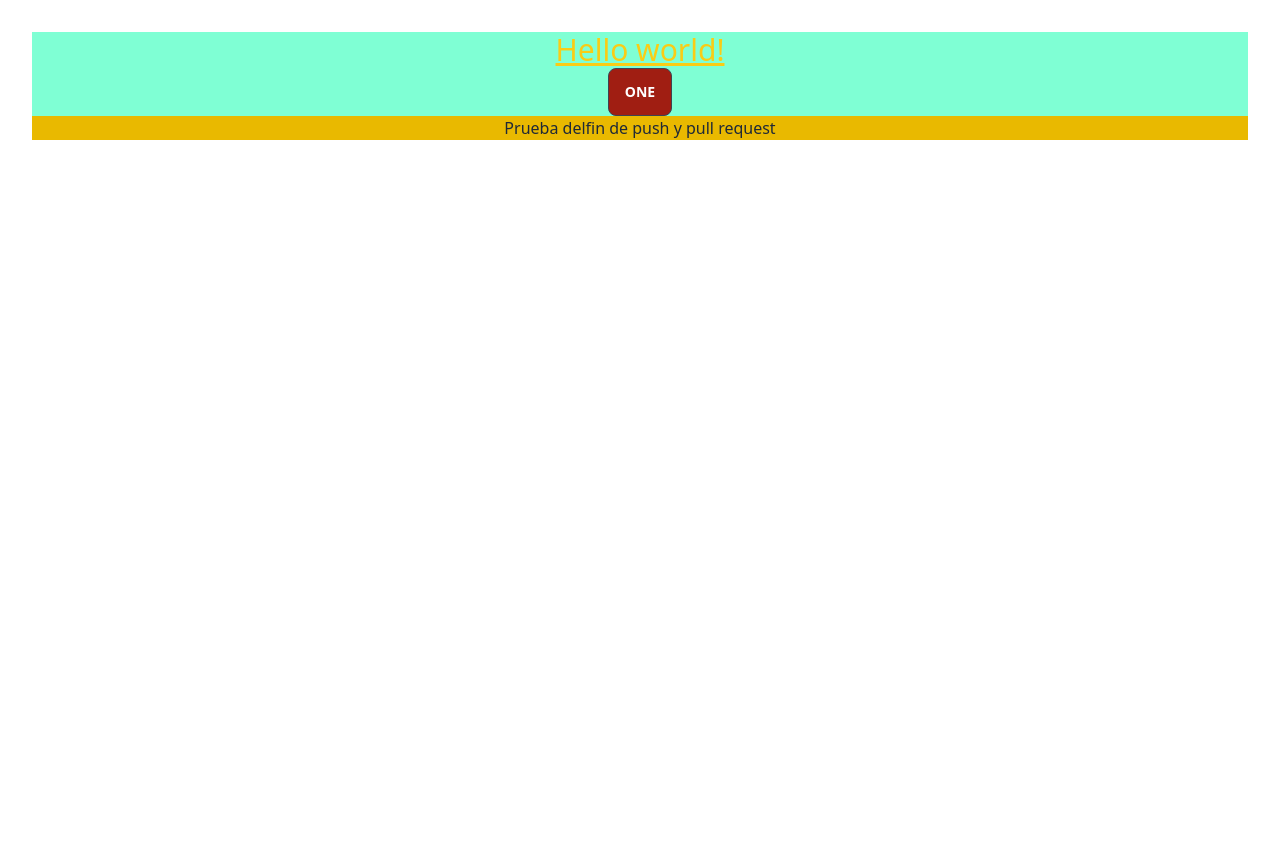
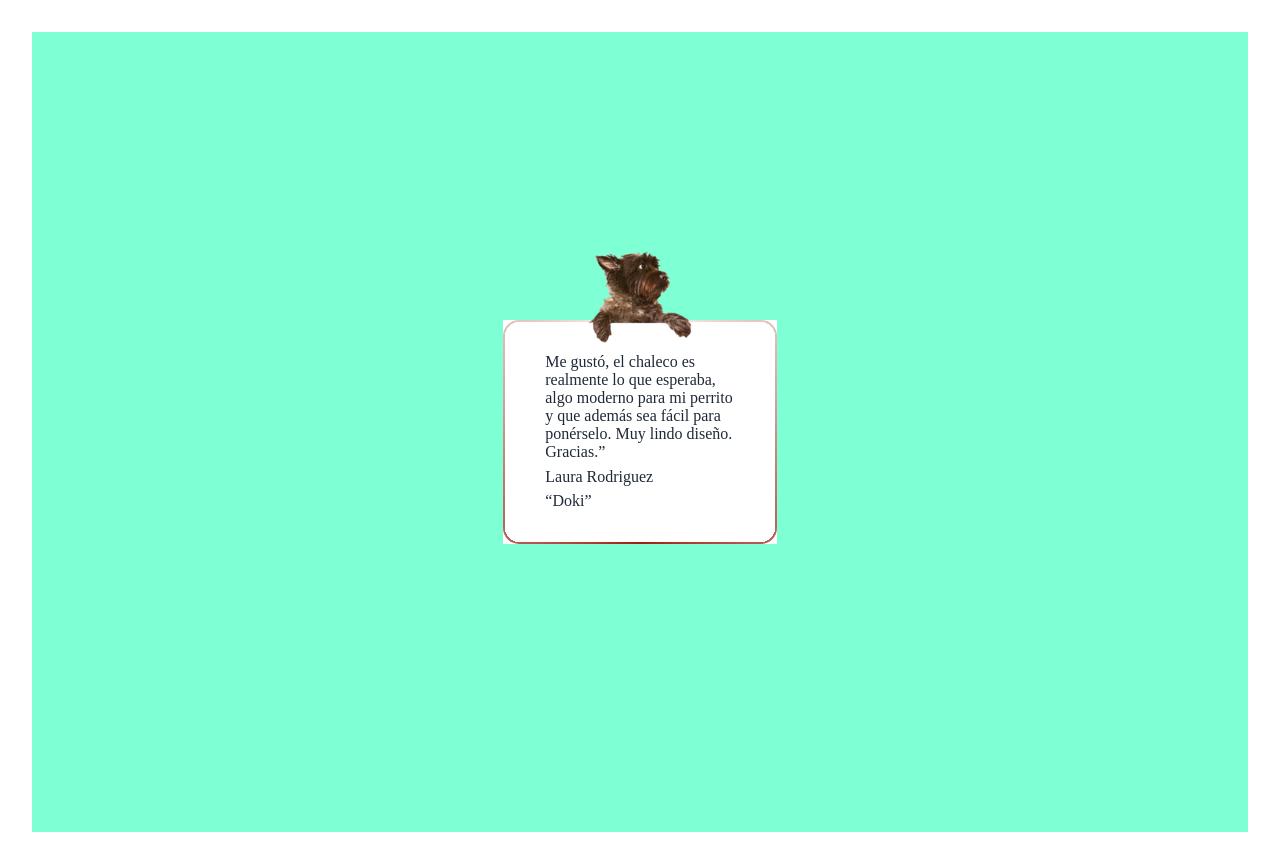
Before and after one commit to MaitenCullen/MonarquiaPerruna, a React (Vite) app: page / in a window 1280 px wide. Before the commit the page ends 800 px from the top, so only its background shows below. Built offline with nearby package versions, Linux system fonts and the light colour scheme.

Commit message:
resolvi conflicto, traje los cambios de la otra rama y trabaje en la card del perrito

```diff
--- a/src/App.jsx
+++ b/src/App.jsx
@@ -1,21 +1,13 @@
 import { useState } from 'react'
 import './App.css'
+import { Home } from './Home';
 function App() {
   const [count, setCount] = useState(0)
 
   return (
     <>
     <div className="App">
-      <h1 class="text-3xl underline text-yellow-400">
-        Hello world!
-      </h1>
-      <button className="btn bg-redPrimary">One</button>
-    </div>
-    <div>
-      <p className="bg-yellowPrimary">
-        Prueba delfin de push y pull request
-      </p>
-
+     <Home/>
     </div>
     </>
 
--- /dev/null
+++ b/src/Home.jsx
@@ -0,0 +1,11 @@
+import React from 'react'
+import { CardReview } from './components/CardReview'
+import './styles.css'
+
+export const Home = () => {
+  return (
+    <div className='divHome'>
+    <CardReview/>
+    </div>
+  )
+}
--- /dev/null
+++ b/src/components/CardReview.jsx
@@ -0,0 +1,21 @@
+import React from 'react'
+import '../styles.css'
+import perrito1 from '/img/perrito1.png'
+
+export const CardReview = () => {
+  return (
+    <div className='divReview'>
+      <img src={perrito1} className='imgDogReview'/>
+        <div className='divCardReview'>
+          <div className="divTextReview">
+              <text>
+              Me gustó, el chaleco es realmente lo que esperaba, algo moderno para mi perrito y que además sea fácil para ponérselo. Muy lindo diseño. Gracias.”
+              </text>
+            <blockquote> Laura Rodriguez</blockquote>
+            <q>Doki</q>
+          </div>
+      </div>
+    </div>
+
+  )
+}
--- a/src/styles.css
+++ b/src/styles.css
@@ -35,8 +35,9 @@
    radial-gradient(circle at 100% 0, #ffffff 0, #ffffff 14px, transparent 14px) 0% 100%/16px 16px no-repeat,
    radial-gradient(circle at 0 0, #ffffff 0, #ffffff 14px, transparent 14px) 100% 100%/16px 16px no-repeat,
    linear-gradient(#ffffff, #ffffff) 50% 50%/calc(100% - 4px) calc(100% - 32px) no-repeat,
-   linear-gradient(#ffffff, #ffffff) 50% 50%/calc(100% - 32px) calc(100% - 4  px) no-repeat,
+   linear-gradient(#ffffff, #ffffff) 50% 50%/calc(100% - 32px) calc(100% - 4px) no-repeat,
    conic-gradient(from 180deg at 50% 50%, #A01E12 0deg, rgba(160, 30, 18, 0) 180deg, #A01E12 360deg);
+
 border-radius: 16px;
 padding: 9px;
 box-sizing: border-box;
@@ -46,7 +47,6 @@ box-sizing: border-box;
   align-items: center;
   justify-content: center;
 }
-
 
 
 
```
Also changed, not shown: public/img/perrito1.png (added).
